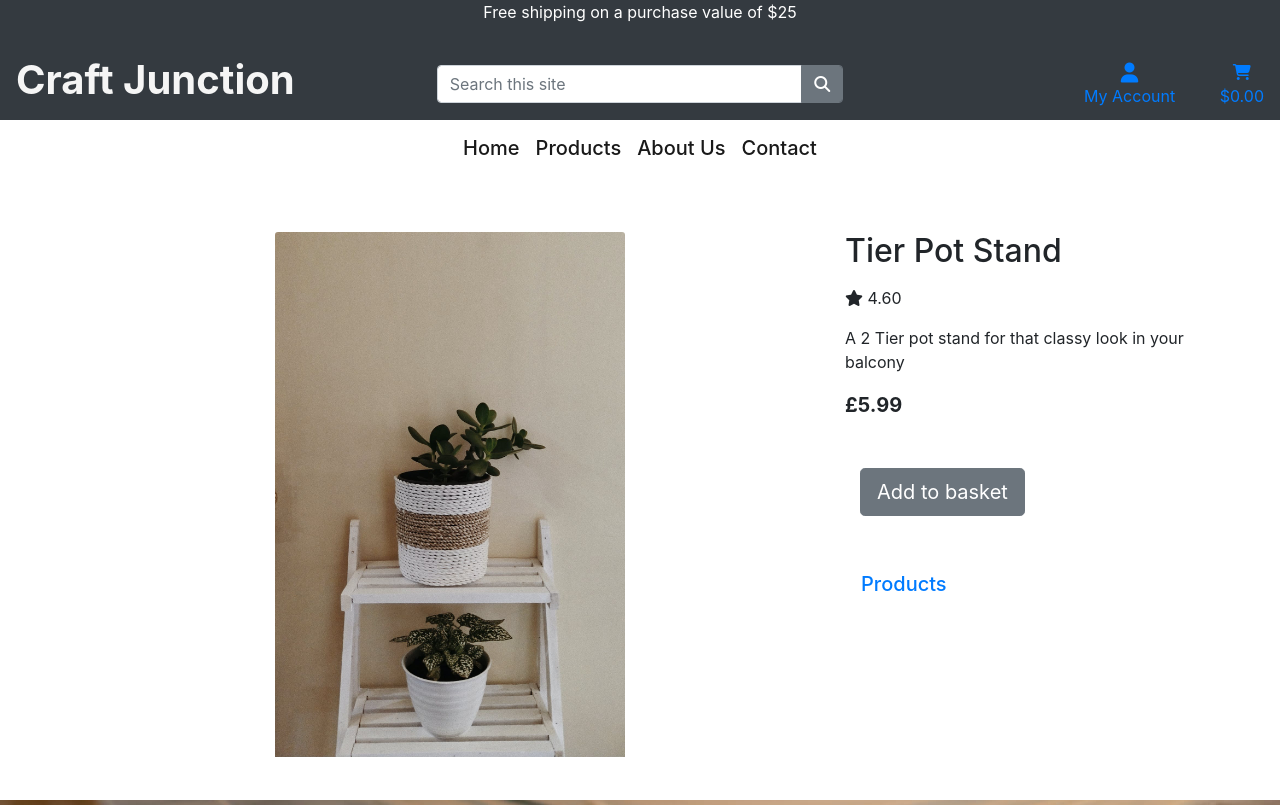
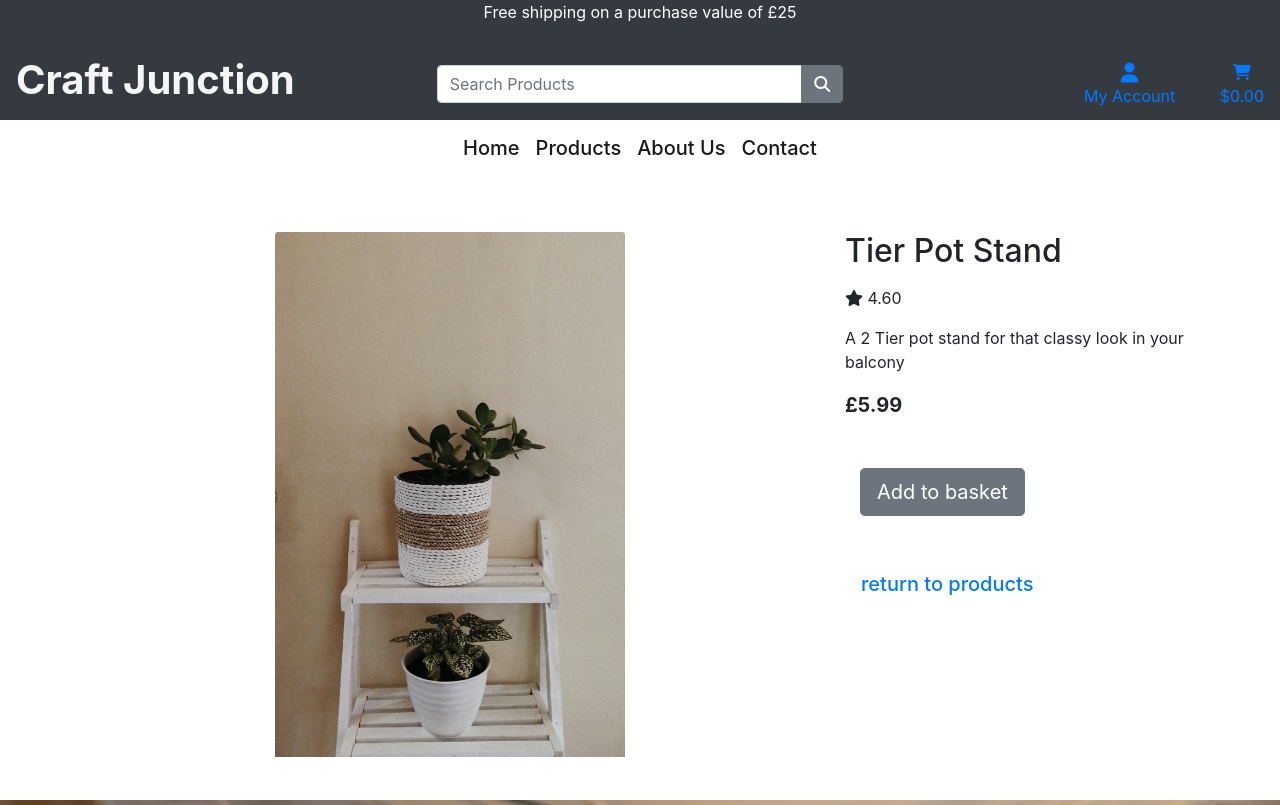
Before and after one commit to msnirmal/Portfolio5, a Django app: page /products/1 in a window 1280 px wide. Run offline with Django 3.2, Linux system fonts and the light colour scheme; data comes from the database, SQL or seed files in the repository; some libraries are stand-ins or nearby versions.

Commit message:
add search functionality

```diff
--- a/products/templates/products/product_detail.html
+++ b/products/templates/products/product_detail.html
@@ -28,7 +28,7 @@
                     <p class="lead mb-0 text-left font-weight-bold">£{{ product.price }}</p>
                     <div class="col-12 text-end my-5"><button type="button" class="btn btn-secondary btn-lg">Add to
                         basket</button></div>
-                    <a class="nav-link" href="{% url 'products' %}"><h5>Products</h5></a>
+                    <a class="nav-link" href="{% url 'products' %}"><h5>return to products</h5></a>
 
                     </div>
                 </div>
--- a/products/templates/products/products.html
+++ b/products/templates/products/products.html
@@ -40,7 +40,7 @@
                                 <div class="card-footer bg-white pt-0 border-0 text-left">
                                     <div class="row">
                                         <div class="col">
-                                            <p class="lead mb-0 text-left font-weight-bold">${{ product.price }}</p>
+                                            <p class="lead mb-0 text-left font-weight-bold">£{{ product.price }}</p>
                                             {% if product.rating %}
                                                 <small class="text-muted"><i class="fas fa-star mr-1"></i>{{ product.rating }} / 5</small>
                                             {% else %}
--- a/products/urls.py
+++ b/products/urls.py
@@ -2,6 +2,6 @@ from django.urls import path
 from .import views
 
 urlpatterns = [
-    path('', views.all_products, name='products'),
+    path('', views.products_list, name='products'),
     path('<product_id>', views.product_detail, name='product_detail'),
-]
+    ]
--- a/products/views.py
+++ b/products/views.py
@@ -1,15 +1,23 @@
 from django.shortcuts import render, get_object_or_404
 from .models import Product
+from django.db.models import Q
 
 # Create your views here.
 
-def all_products(request):
+def products_list(request):
     """ A view to show all products """
 
     products = Product.objects.all()
+    query = None
+
+    if request.GET:
+        if 'search' in request.GET:
+            query = request.GET['search']
+            products = products.filter(Q(name__icontains=query) | Q(description__icontains=query))
 
     context = {
         'products': products,
+        'search_term': query,
     }
 
     return render(request, 'products/products.html', context)
--- a/templates/base.html
+++ b/templates/base.html
@@ -36,7 +36,7 @@
   <body>
     <div class="row d-flex align-items-center">
       <div class="col-md-12 shipping-purchase text-center bg-dark text-white">
-        <p>Free shipping on a purchase value of $25</p>
+        <p>Free shipping on a purchase value of £25</p>
       </div>
     <header class="container-fluid fixed top">
       <div id="topnav" class="row bg-dark pt-lg-2 d-none d-lg-flex text-white">
@@ -45,9 +45,9 @@
         </div>
 
         <div class="col-12 col-lg-4 my-auto py-1 py-lg-0">
-          <form method="GET" action="">
+          <form method="GET" action="{% url 'products' %}">
             <div class="input-group">
-              <input type="text" class="form-control" name= 'q' placeholder="Search this site">
+              <input type="text" class="form-control" name= 'search' placeholder="Search Products">
               <div class="input-group-append">
                 <button class=" form-control btn btn-secondary" type="submit">
                   <span><i class="fa-solid fa-magnifying-glass"></i></span></button>
```
Also changed, not shown: media/NS20012.jpg (added).
